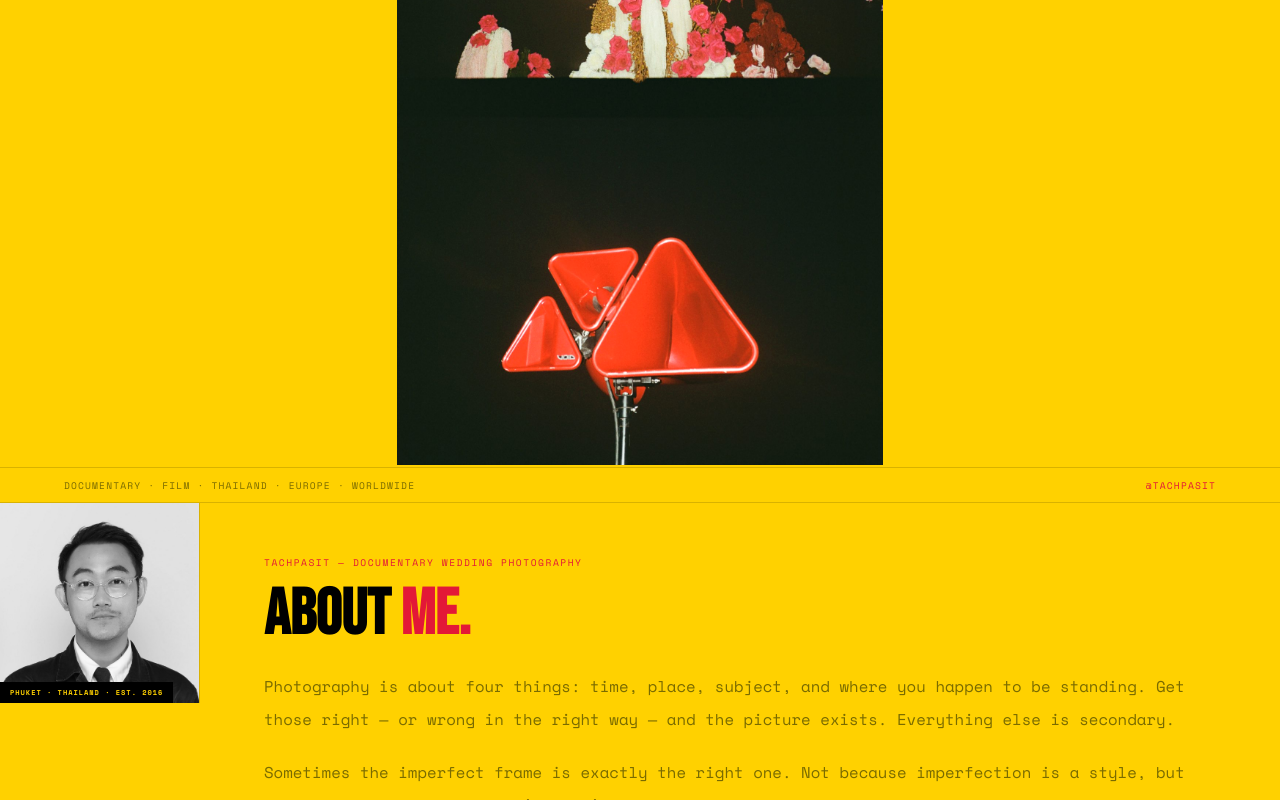
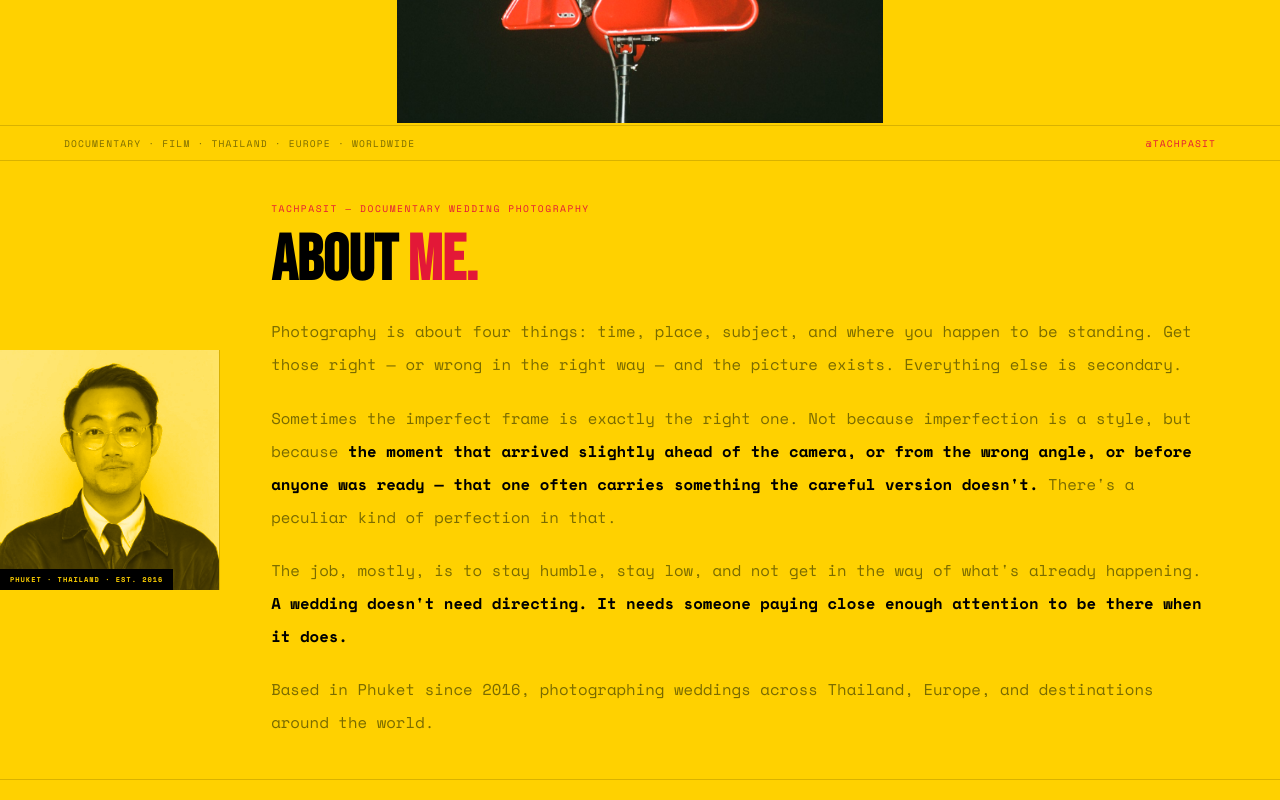
Before and after one commit to TACHPASITPHOTOGRAPHY/tachpasit.com, a plain HTML site: page index.html in a window 1280 px wide. Shown: the part 2000-2800 px from the top of the page. Drawn offline with nearby package versions, Linux system fonts and the light colour scheme.

Commit message:
Add files via upload

```diff
--- a/index.html
+++ b/index.html
@@ -153,17 +153,18 @@ nav{
 
 /* ── ABOUT ── */
 .about{
-  display:grid;grid-template-columns:200px 1fr;
+  display:grid;grid-template-columns:220px 1fr;
   border-bottom:1px solid var(--rule);
   background:var(--void);
-  align-items:start;
+  align-items:center;
 }
 .about-img{
   position:relative;overflow:hidden;
   border-right:1px solid var(--rule);
-  height:200px;
-  width:200px;
+  height:240px;
+  width:220px;
   flex-shrink:0;
+  background:var(--void);
 }
 .about-img .tag{
   position:absolute;bottom:0;left:0;z-index:2;
@@ -175,7 +176,7 @@ nav{
   position:absolute;inset:0;background:#111;
   background-image:repeating-linear-gradient(0deg,transparent,transparent 2px,rgba(255,255,255,.004) 2px,rgba(255,255,255,.004) 3px);
 }
-.about-txt{padding:52px 5vw;display:flex;flex-direction:column;justify-content:space-between;}
+.about-txt{padding:40px 5vw 40px 4vw;display:flex;flex-direction:column;justify-content:space-between;}
 .abt-eyebrow{font-size:.60rem;letter-spacing:.16em;text-transform:uppercase;color:var(--red);margin-bottom:18px;display:block;}
 .abt-hl{font-family:'Bebas Neue',sans-serif;font-size:clamp(2.2rem,5vw,4.4rem);line-height:.88;color:var(--paper);margin-bottom:26px;}
 .abt-hl .r{color:var(--red);}
@@ -310,20 +311,20 @@ footer p{font-size:.75rem;letter-spacing:.08em;text-transform:uppercase;color:va
     <span class="work-head-r">2024 &mdash; 2026</span>
   </div>
 
-  <!-- Row 1: full-width hero — amber room, dark warm -->
-  <div class="wg wg-wide" data-r>
+  <!-- Row 1: two hero photos — warm dark amber + warm dark couple -->
+  <div class="wg" style="grid-template-columns:3fr 2fr;" data-r>
     <div class="pf r-3-2">
       <img src="photos/work-03.jpg" alt="Wedding preparation" loading="lazy">
       <span class="pf-n">01</span>
     </div>
-  </div>
-
-  <!-- Row 2: 5-strip — color arc: warm dark → golden → cool bright → warm bright → neutral -->
-  <div class="wg wg-5" data-r>
-    <div class="pf r-1-1">
+    <div class="pf r-3-2">
       <img src="photos/work-01.jpg" alt="Wedding reception" loading="lazy">
       <span class="pf-n">02</span>
     </div>
+  </div>
+
+  <!-- Row 2: 5-strip — color arc: golden → cool bright → warm bright → neutral → dark red -->
+  <div class="wg wg-5" data-r>
     <div class="pf r-1-1">
       <img src="photos/work-02.jpg" alt="Bride portrait" loading="lazy">
       <span class="pf-n">03</span>
@@ -358,7 +359,7 @@ footer p{font-size:.75rem;letter-spacing:.08em;text-transform:uppercase;color:va
 
 <section class="about" id="studio">
   <div class="about-img">
-    <img src="photos/about-me.jpg" alt="Tachpasit — documentary wedding photographer" style="position:absolute;inset:0;width:100%;height:100%;object-fit:cover;object-position:center top;">
+    <img src="photos/about-me.jpg" alt="Tachpasit — documentary wedding photographer" style="position:absolute;inset:0;width:100%;height:100%;object-fit:cover;object-position:center 15%;mix-blend-mode:luminosity;opacity:.85;">
     <span class="tag">Phuket · Thailand · Est. 2016</span>
   </div>
   <div class="about-txt" data-r>
```
